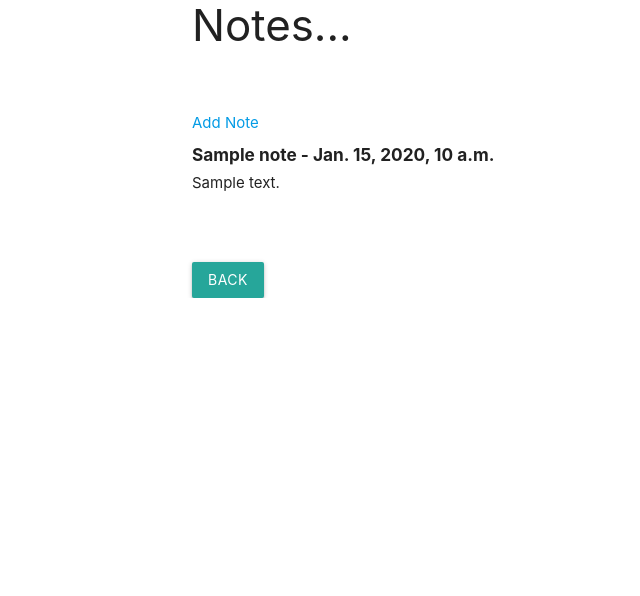
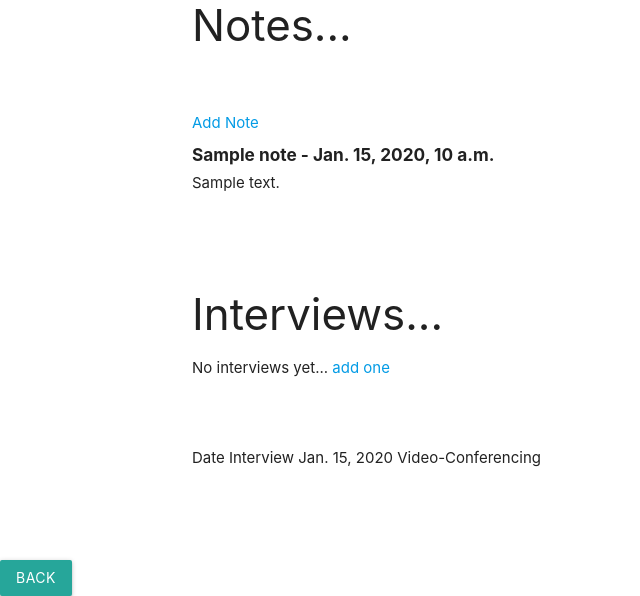
Before and after one commit to alba-molina-nyc/mycareerwhiz, a Django app: page /application/1 in a window 1280 px wide. Shown: the part 620-1216 px from the top of the page, without its empty margins (0-640 px from the left). Before the commit the page ends 918 px from the top, so only its background shows below. Run offline with Django 3.2, Linux system fonts and the light colour scheme; tables that the repository leaves empty hold one stand-in row (values such as "Sample post").

Commit message:
adds interview link logic at application detail

```diff
--- a/theapplicationswhiz/models.py
+++ b/theapplicationswhiz/models.py
@@ -37,3 +37,26 @@ class Note(models.Model):
 
     def __str__(self):
         return '%s - %s' % (self.application.body, self.name)
+
+
+INTERVIEWS = (
+    ('V', 'Video-Conferencing'),
+    ('H', 'Hybrid'),
+    ('O', 'In-Office'),
+)
+
+
+class Interviewing(models.Model):
+    date = models.DateField('Feeding Date')
+    interview = models.CharField(
+        max_length=1,
+        choices=INTERVIEWS,
+        default=INTERVIEWS[0][0],
+    )
+    Application = models.ForeignKey(Application, on_delete=models.CASCADE)
+
+    def __str__(self):
+        return f'{self.get_interview_display()} on {self.date}'
+
+    class Meta:
+        ordering = ('-date',)
--- a/theapplicationswhiz/templates/application_detail.html
+++ b/theapplicationswhiz/templates/application_detail.html
@@ -46,6 +46,47 @@ No notes yet... <a href="{% url 'add_note' application.pk %}">add one</a>
 <br/><br/><br/><br/>
 
 
+<h3>Interviews...</h3>
+
+{% if not application.interviews.all %}
+
+No interviews yet... <a href="{% url 'add_interview' application.pk %}">add one</a>
+
+{%  else %}
+<br/><br/>
+<a href="{% url 'add_interview' application.pk %}">Add Interview</a>
+{% for note in application.interviews.all %}
+<h6> <b>{{ interview.name }} - {{ interview.date_added }}</b></h6>
+
+{{ note.body }}
+
+{% endfor %}
+{% endif %}
+<br/><br/><br/><br/>
+
+
+
+
+
+        <thead>
+            <tr>
+                <th>Date</th>
+                <th>Interview</th>
+            </tr>
+        </thead>
+        <tbody>
+            {% for interviewing in application.interviewing_set.all %}
+                <tr>
+                    <td>{{ interviewing.date }}</td>
+                    <td>{{ interviewing.get_interview_display }}</td>
+                </tr>
+            {% endfor %}
+        </tbody>
+    </table>
+</div>
+</div>
+<br/><br/><br/><br/>
+
 <a href="{% url 'applications' %}"class="waves-effect waves-light btn">Back</a>
 
 
--- a/theapplicationswhiz/urls.py
+++ b/theapplicationswhiz/urls.py
@@ -1,6 +1,6 @@
 from django.urls import path
 from . import views
-from .views import HomeView, ApplicationsView, ApplicationDetailView, AddApplicationView, AddNoteView
+from .views import HomeView, ApplicationsView, ApplicationDetailView, AddApplicationView, AddNoteView, AddInterviewView
 
 
 urlpatterns = [
@@ -10,4 +10,6 @@ urlpatterns = [
       path('application/<int:pk>', ApplicationDetailView.as_view(), name='application-detail'),
       path('add_application/', AddApplicationView.as_view(), name='add_application'),
       path('application/<int:pk>/add_note/', AddNoteView.as_view(), name='add_note'),
+      path('application/<int:pk>/add_interview/', AddInterviewView.as_view(), name='add_interview'),
+
      ]
--- a/theapplicationswhiz/views.py
+++ b/theapplicationswhiz/views.py
@@ -4,9 +4,9 @@ from django.urls.base import reverse_lazy
 from django.views.generic import ListView
 from django.views.generic.detail import DetailView
 from django.views.generic.edit import CreateView, UpdateView, DeleteView
-from .models import Application, Note
+from .models import Application, Note, Interviewing, INTERVIEWS
 from django.contrib.auth.models import User
-from .forms import NoteForm
+from .forms import NoteForm, InterviewingForm
 from .models import Note
 
 # Create your views here
@@ -42,3 +42,37 @@ class AddNoteView(CreateView):
     def form_valid(self, form):
         form.instance.application_id = self.kwargs['pk']
         return super().form_valid(form)
+
+
+
+class AddInterviewView(CreateView):
+    model = Interviewing
+    form_class = InterviewingForm
+    template_name = 'add_interview.html'
+    success_url = reverse_lazy('home')
+#adding kwargs and primary key
+    def form_valid(self, form):
+        form.instance.application_id = self.kwargs['pk']
+        return super().form_valid(form)
+
+# def application_detail(request, pk):
+#     application = Application.objects.get(id=pk)
+
+#     interviewing_form = InterviewingForm()
+
+#     return render(
+#         request,
+#         'application_detail.html', {
+#             'application': application,
+#             'interviewing_form': interviewing_form,
+#         })
+
+# def AddInterviewView(request, pk):
+#     form = InterviewingForm(request.POST)
+#     print(form._errors)
+#     if form.is_valid():
+#         new_interviewing = form.save(commit=False)
+#         new_interviewing.application_id = pk
+#         new_interviewing.save()
+
+#     return redirect('home')
```
Also changed, not shown: theapplicationswhiz/forms.py (+7 -1 lines), theapplicationswhiz/templates/add_interview.html (added, +20 -0 lines), theapplicationswhiz/templates/applications.html (+1 -10 lines), theapplicationswhiz/migrations/0011_interviewing.py (added).
